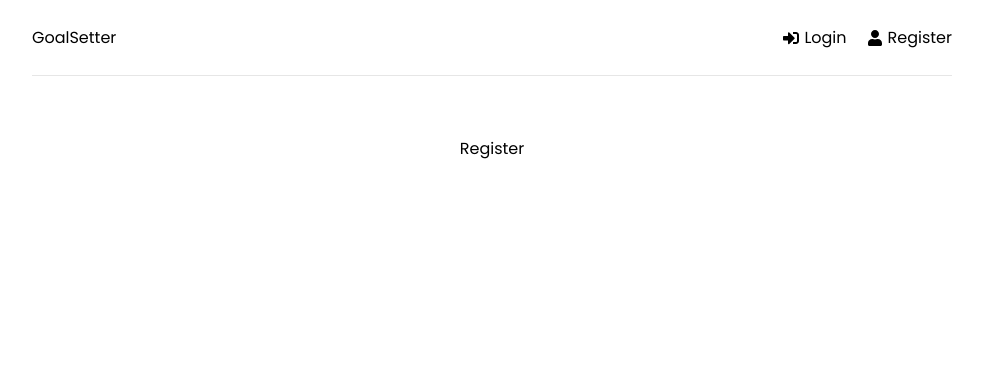
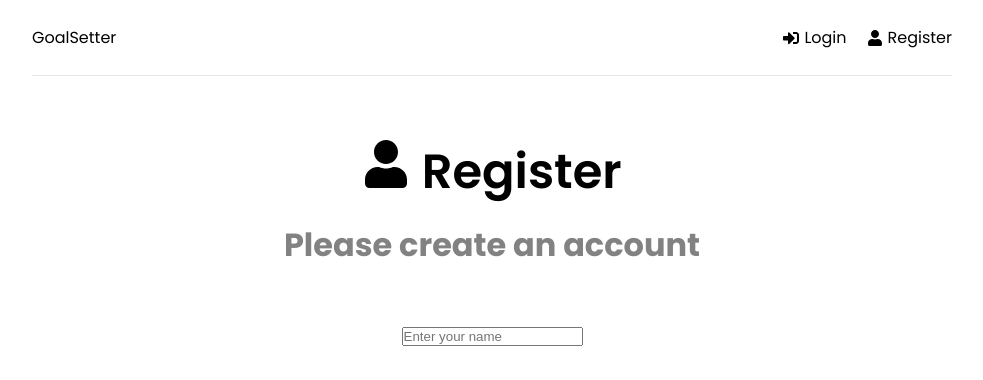
Before and after one commit to g-priime/mern-goals, a React (Create React App) app in the folder frontend/: page /register in a window 1280 px wide. Shown: the top 380 px of the page, without its empty margins (148-1131 px from the left). Built offline with nearby package versions, Linux system fonts and the light colour scheme.

Commit message:
Update Register.jsx

```diff
--- a/frontend/src/pages/Register.jsx
+++ b/frontend/src/pages/Register.jsx
@@ -1,7 +1,42 @@
+import { useState, useEffect } from "react";
+import { FaUser } from "react-icons/fa";
+
 function Register() {
+  const [formData, setFormData] = useState({
+    name: "",
+    email: "",
+    password: "",
+    password2: "",
+  });
+
+  const { name, email, password, password2 } = formData;
+
+  const onChange = () => {}
+
   return (
-    <div>Register</div>
-  )
+    <>
+      <section className="heading">
+        <h1>
+          <FaUser /> Register
+        </h1>
+        <p>Please create an account</p>
+      </section>
+
+      <section className="form">
+        <form>
+          <input
+            type="text"
+            className="form-control"
+            id="name"
+            name="name"
+            value={name}
+            placeholder='Enter your name'
+            onChange={onChange}
+          />
+        </form>
+      </section>
+    </>
+  );
 }
 
-export default Register
+export default Register;
```
